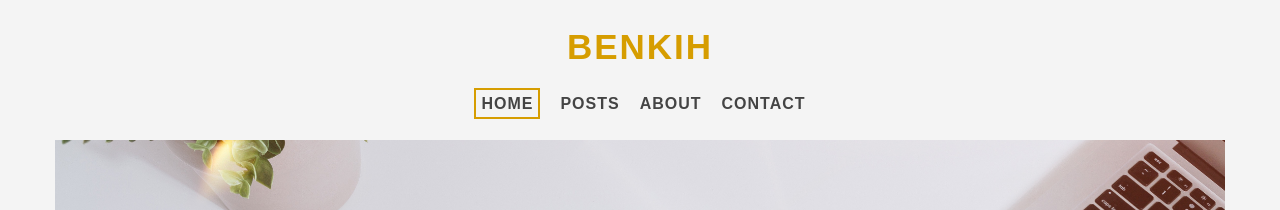
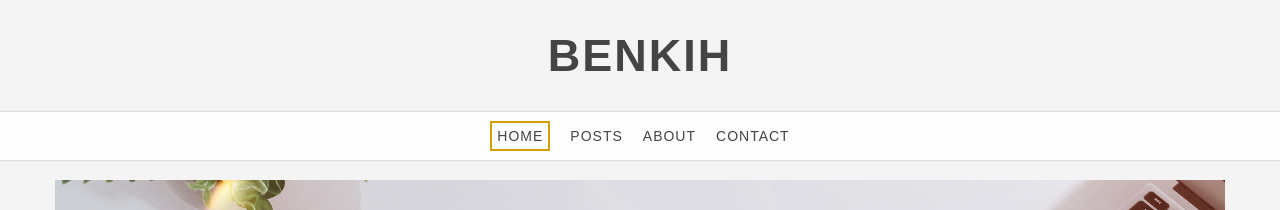
Before and after one commit to peterihimire/benkih-blog-react, a React (Create React App) app: page / in a window 1280 px wide. Shown: the top 210 px of the page. Built offline with nearby package versions, Linux system fonts and the light colour scheme; no server answers.

Commit message:
Worked on logo component , create a fixednav component but not using it , plus modified hero component center to add margin when isFixed state is initialized, plus other little styles added

```diff
--- a/src/App.css
+++ b/src/App.css
@@ -38,7 +38,6 @@ body {
   background: var(--mainWhite);
   box-shadow: 0 0 1.2rem 0 rgba(29, 28, 28, 0.849);
   z-index: 1;
-  transition: var(--mainTransition);
   background: var(--mainWhite);
 }
 
@@ -94,11 +93,11 @@ body {
 .nav-links a {
   margin: 0 1rem;
   text-decoration: none;
-  font-weight: bolder;
   text-transform: uppercase;
   color: var(--mainBlack);
   letter-spacing: 0.1rem;
   display: none;
+  font-size: 1.4rem;
 }
 
 .active {
@@ -110,18 +109,42 @@ body {
   .navbar {
     position: sticky;
     width: 100%;
-    padding: 2.7rem 2rem 2.7rem 2rem;
-    /* z-index: 1; */
-    transition: var(--mainTransition);
-    background: none;
-    box-shadow: none;
+    padding: 1.5rem 0;
+    background: rgba(255, 255, 255, 0.856);
+    box-shadow: 0 0 0.2rem 0 rgba(173, 172, 172, 0.849);
+    margin: 0 0 2rem 0;
+    visibility: visible;
+  }
+
+  .navbar-hidden {
+    /* display: none; */
+    visibility: hidden;
+    padding: 1.8rem;
+  }
+  .hero-padding-top {
+    margin: 6.2rem 0 0 0;
   }
   .navbar-fixed {
     position: fixed;
-    background: var(--mainWhite);
-    box-shadow: 0 0 1.2rem 0 rgba(29, 28, 28, 0.849);
-    padding: 2rem;
-    transition: var(--mainTransition);
+    top: 0;
+    left: 0;
+    background: rgba(255, 255, 255, 0.856);
+    box-shadow: 0 0 0.2rem 0 rgba(128, 126, 126, 0.849);
+    padding: 1.5rem 2rem;
+    z-index: 2;
+    width: 100%;
+  }
+  .nav-center {
+    max-width: 1170px;
+    margin: 0 auto;
+  }
+  .nav-header-f {
+    display: flex;
+    justify-content: space-between;
+    align-items: center;
+  }
+  .navbar-f {
+    display: none;
   }
   .nav-btn {
     display: none;
@@ -133,35 +156,42 @@ body {
   .nav-links {
     display: flex;
     justify-content: center;
-    padding: 0.8rem 0 0 0;
     list-style-type: none;
   }
   .nav-links a {
     margin: 0 1rem;
     text-decoration: none;
-    font-weight: bolder;
     text-transform: uppercase;
     color: var(--mainBlack);
     letter-spacing: 0.1rem;
     display: inline;
   }
+  .navbar-logo {
+    padding: 3rem 0;
+  }
   .nav-logo {
     display: flex;
     justify-content: center;
-    padding: 0 0 2rem 0;
+    padding: 0 0 0rem 0;
   }
   .nav-logo img {
     width: 7rem;
     display: inline-block;
   }
-  .nav-logo-fixed {
-    display: none;
-  }
   .peter-logo-1 {
     text-transform: uppercase;
     text-decoration: none;
-    color: var(--primaryColor);
-    font-size: 3.5rem;
+    color: var(--mainBlack);
+    font-size: 4.5rem;
+    font-weight: bolder;
+    letter-spacing: var(--mainSpacing);
+    display: inline-block;
+  }
+  .p-logo-fixed {
+    text-transform: uppercase;
+    text-decoration: none;
+    color: var(--mainBlack);
+    font-size: 3rem;
     font-weight: bolder;
     letter-spacing: var(--mainSpacing);
     display: inline-block;
--- a/src/App.js
+++ b/src/App.js
@@ -6,16 +6,20 @@ import MainBlog from "./pages/MainBlog";
 import NotFound from "./pages/NotFound";
 import About from "./pages/About";
 import Contact from "./pages/Contact";
+import Logo from "./components/Logo";
 import Navbar from "./components/Navbar";
 import { Route, Switch } from "react-router-dom";
 import RenderTop from "./components/RenderTop";
 import Footer from "./components/Footer";
 import SideNav from "./components/SideNav";
+// import FixedNav from "./components/FixedNav";
 
 function App() {
   return (
     <>
+      <Logo />
       <Navbar />
+      {/* <FixedNav /> */}
       <SideNav />
       <RenderTop />
       <Switch>
--- /dev/null
+++ b/src/components/FixedNav.js
@@ -0,0 +1,30 @@
+import React, { useContext } from "react";
+import { Link } from "react-router-dom";
+import { PostContext } from "../context";
+import NavLinksList from "./NavLinksList";
+
+const FixedNav = () => {
+  const context = useContext(PostContext);
+  console.log(context);
+  const { isFixed, isOpen, openHandler } = context;
+  console.log(isFixed, isOpen, openHandler);
+
+  return (
+    <nav className={isFixed ? "navbar-fixed " : "navbar-f"}>
+      <div className="nav-center">
+        <div className="nav-header-f">
+          <div className="nav-btn-logo">
+            <Link to="/" className="p-logo-fixed">
+              {/* <img src={logo} alt="logo" className="image2" /> */}benkih
+            </Link>
+          </div>
+          <ul className={isFixed ? "nav-links nav-links-fixed" : "nav-links"}>
+            <NavLinksList />
+          </ul>
+        </div>
+      </div>
+    </nav>
+  );
+};
+
+export default FixedNav;
--- a/src/components/Hero.js
+++ b/src/components/Hero.js
@@ -1,9 +1,13 @@
-import React from "react";
+import React, { useContext } from "react";
+import { PostContext } from "../context";
 
 const Hero = ({ children }) => {
+  const context = useContext(PostContext);
+  const { isFixed } = context;
+  console.log(isFixed, context);
   return (
     <>
-      <div className="hero-center">
+      <div className={isFixed ? "hero-center hero-padding-top" : "hero-center"}>
         <header className="hero">{children}</header>
       </div>
     </>
--- /dev/null
+++ b/src/components/Logo.js
@@ -0,0 +1,24 @@
+import React, { useContext } from "react";
+import { PostContext } from "../context";
+import { Link } from "react-router-dom";
+
+const Logo = () => {
+  const context = useContext(PostContext);
+  console.log(context);
+  const { isFixed, isOpen, openHandler } = context;
+  console.log(isFixed, isOpen, openHandler);
+
+  return (
+    <div className="navbar-logo">
+      <div className="navbar-logo-center">
+        <div className={isFixed ? "nav-logo nav-logo-fixed" : "nav-logo"}>
+          <Link to="/" className="peter-logo-1">
+            {/* <img src={logo} alt="logo" /> */}benkih
+          </Link>
+        </div>
+      </div>
+    </div>
+  );
+};
+
+export default Logo;
--- a/src/components/Navbar.js
+++ b/src/components/Navbar.js
@@ -1,6 +1,6 @@
 import React, { useContext } from "react";
 import { Link } from "react-router-dom";
-import logo from "../images/peter-logo.svg";
+// import logo from "../images/peter-logo.svg";
 import { FaBars } from "react-icons/fa";
 import { PostContext } from "../context";
 import NavLinksList from "../components/NavLinksList";
@@ -11,20 +11,26 @@ const Navbar = () => {
   const { isFixed, isOpen, openHandler } = context;
   console.log(isFixed, isOpen, openHandler);
   return (
-    <nav className={isFixed ? "navbar-fixed navbar" : "navbar"}>
-      <div className="nav-center">
+    <>
+      {/* <div className="navbar-logo">
+        <div className="navbar-logo-center">
           <div className={isFixed ? "nav-logo nav-logo-fixed" : "nav-logo"}>
             <Link to="/" className="peter-logo-1">
-            {/* <img src={logo} alt="logo" /> */}benkih
+              <img src={logo} alt="logo" />
             </Link>
           </div>
+        </div>
+      </div> */}
+      <nav className={isFixed ? "navbar-fixed " : "navbar "}>
+        <div className="nav-center">
           <div className="nav-header">
             <div className="nav-btn-logo">
               <button type="button" className="nav-btn" onClick={openHandler}>
                 <FaBars className="nav-icon" />
               </button>
-            <Link to="/" className="peter-logo-2">
-              {/* <img src={logo} alt="logo" className="image2" /> */}benkih
+              <Link to="/" className="peter-logo-2 peter-logo-2-v">
+                {/* <img src={logo} alt="logo" className="image2" /> */}the
+                benkih
               </Link>
             </div>
             <ul className={isFixed ? "nav-links nav-links-fixed" : "nav-links"}>
@@ -33,6 +39,7 @@ const Navbar = () => {
           </div>
         </div>
       </nav>
+    </>
   );
 };
 
--- a/src/context.js
+++ b/src/context.js
@@ -75,7 +75,7 @@ class PostProvider extends Component {
   toggleVisibility = () => {
     let position = window.pageYOffset;
     console.log(position);
-    if (position >= 118.75) {
+    if (position >= 105.75) {
       this.setState({
         isFixed: true
       });
```
Lines whose indentation alone changed are shown as unchanged.
